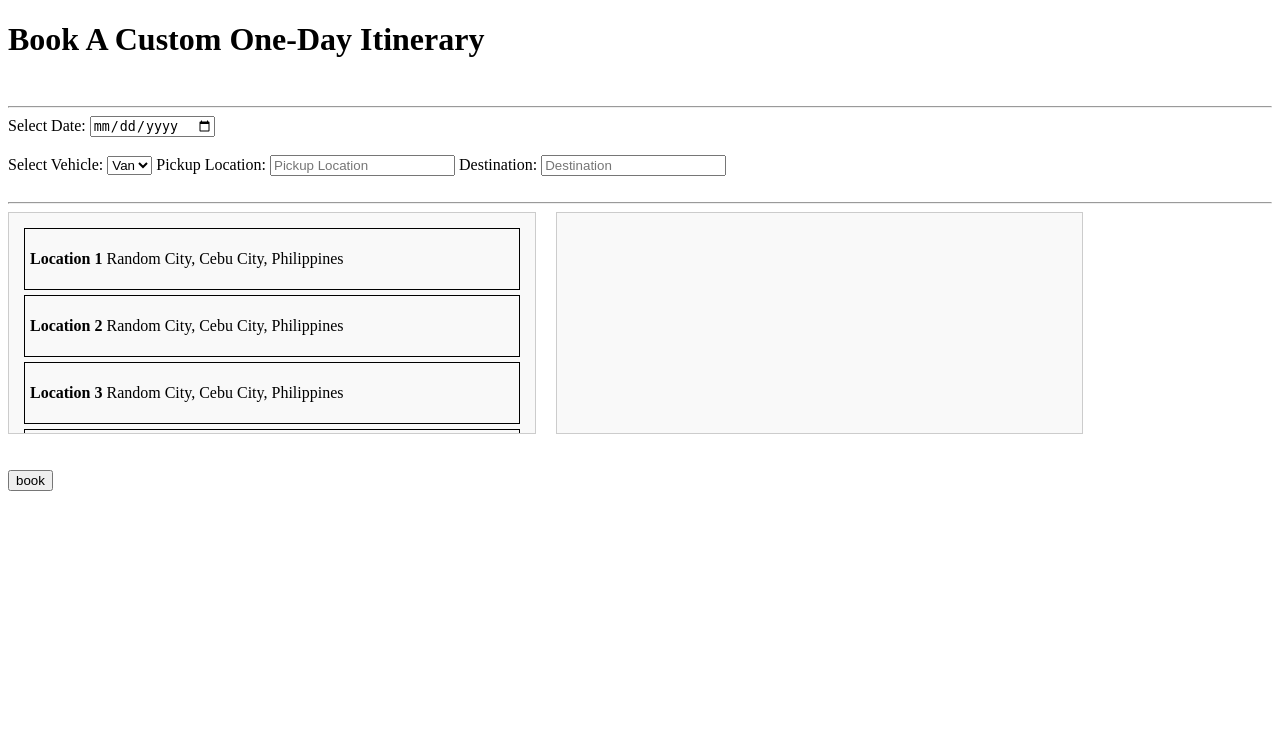
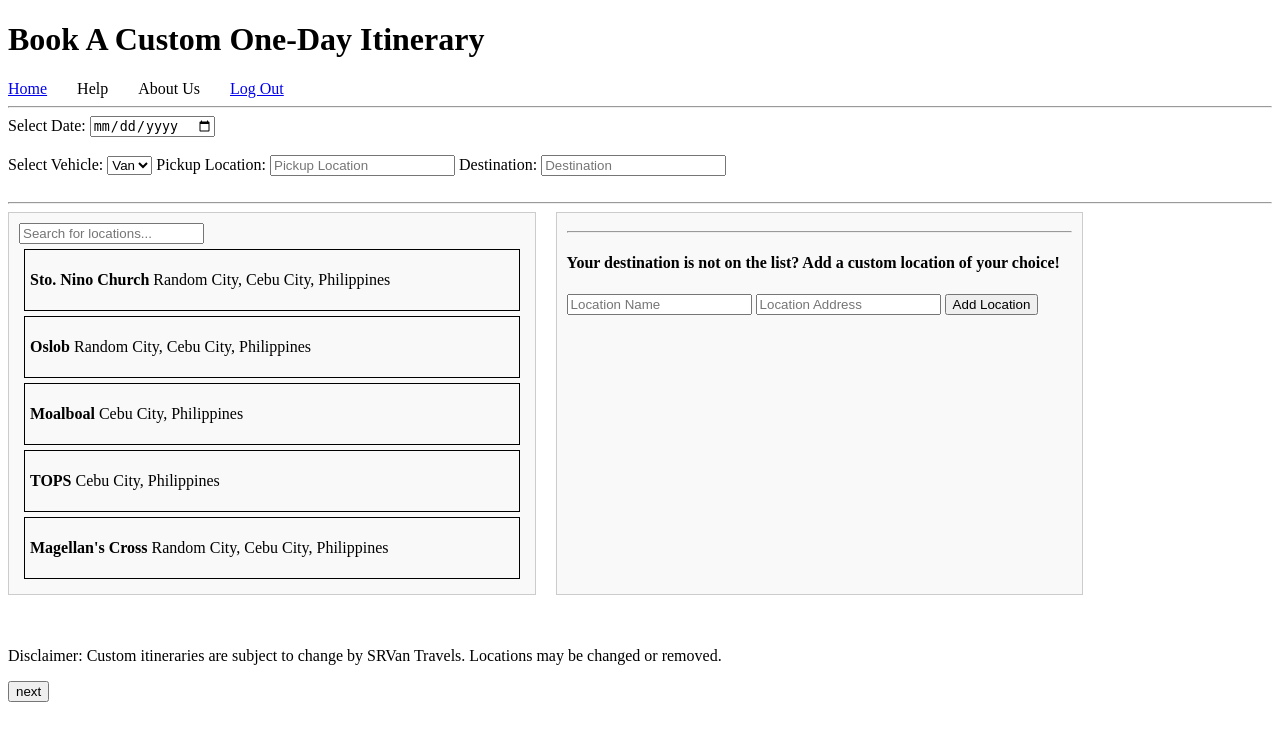
Before and after one commit to cl1ffhan8er/IM_II, a PHP site: page /custom-booking.php in a window 1280 px wide. Shown: the top 741 px of the page. Run offline with PHP 8.4, Linux system fonts and the light colour scheme.

Commit message:
Created booking forms, missing database insertion pa

```diff
--- a/Web/user/booking-styles.css
+++ b/Web/user/css/booking-styles.css
@@ -5,11 +5,23 @@
     max-width: 500px;
     margin: 5px;
     padding: 5px;
+    overflow: hidden;
+}
+
+ul {
+    list-style-type: none;
+    margin: 0;
+    padding: 0;
+}
+
+.nav {
+    float: left;
+    margin-right: 30px;
 }
 
 .location-selector, .selected-locations {
     width: 40%;
-    max-height: 200px;
+    max-height: 700px;
     overflow-y: auto;
     background: #f9f9f9;
     border: 1px solid #ccc;
@@ -20,3 +32,8 @@
     display: flex;
     gap: 20px;
 }
+
+.bookingp2 {
+    display: flex;
+    float: left;
+}
--- a/Web/user/custom-booking.php
+++ b/Web/user/custom-booking.php
@@ -14,14 +14,20 @@
 <head>
     <meta charset="UTF-8">
     <meta name="viewport" content="width=device-width, initial-scale=1.0">
-    <link rel = "stylesheet" href = "booking-styles.css">
+    <link rel = "stylesheet" href = "css/booking-styles.css">
     <title>CUSTOM BOOKING</title>
 </head>
 <body>
     <h1>Book A Custom One-Day Itinerary</h1>
+    <ul>
+            <li class = "nav"><a href = "index.php">Home</a></li>
+            <li class = "nav">Help</li>
+            <li class = "nav">About Us</li>
+            <li class = "nav"><a href="login/logout.php" class = "nav">Log Out</a></li>
+    </ul>
     <br><hr>
     <div>
-        <form action="customform.php" method="post">
+        <form id = "bookingform" action="customform-p1.php" method="post">
             <label for="date">Select Date:</label>
             <input type="date" id="date" name="date" required>
             <br><br>
@@ -38,34 +44,43 @@
             <hr>
             <div class = "locations">
                 <div class = "location-selector">
-                    <div class = "location" data-name = "Location 1" data-address = "Address 1"
-                    onclick = "addLocation('Location 1', 'Address 1')">
-                        <p><b>Location 1</b> Random City, Cebu City, Philippines</p>
+                    <input type="text" id="searchLocation" onkeyup="findLocation()" placeholder="Search for locations...">
+                    <div class = "location" data-name = "Sto. Nino Church" data-address = "Address 1"
+                    onclick = "addLocation('Sto. Nino Church', 'Address 1')">
+                        <p><b>Sto. Nino Church</b> Random City, Cebu City, Philippines</p>
                     </div>
-                    <div class = "location" data-name = "Location 2" data-address = "Address 2"
-                    onclick = "addLocation('Location 2', 'Address 2')">
-                        <p><b>Location 2</b> Random City, Cebu City, Philippines</p>
+                    <div class = "location" data-name = "Oslob" data-address = "Address 2"
+                    onclick = "addLocation('Oslob', 'Address 2')">
+                        <p><b>Oslob</b> Random City, Cebu City, Philippines</p>
                     </div>
-                    <div class = "location" data-name = "Location 3" data-address = "Address 3"
-                    onclick = "addLocation('Location 3', 'Address 3')">
-                        <p><b>Location 3</b> Random City, Cebu City, Philippines</p>
+                    <div class = "location" data-name = "Moalboal" data-address = "Address 3"
+                    onclick = "addLocation('Moalboal', 'Address 3')">
+                        <p><b>Moalboal</b> Cebu City, Philippines</p>
                     </div>
-                    <div class = "location" data-name = "Location 4" data-address = "Address 4"
-                    onclick = "addLocation('Location 4', 'Address 4')">
-                        <p><b>Location 4</b> Random City, Cebu City, Philippines</p>
+                    <div class = "location" data-name = "TOPS" data-address = "Address 4"
+                    onclick = "addLocation('TOPS', 'Address 4')">
+                        <p><b>TOPS</b> Cebu City, Philippines</p>
                     </div>
-                    <div class = "location" data-name = "Location 5" data-address = "Address 5"
-                    onclick = "addLocation('Location 5', 'Address 5')">
-                        <p><b>Location 5</b> Random City, Cebu City, Philippines</p>
+                    <div class = "location" data-name = "Magellans Cross" data-address = "Address 5"
+                    onclick = "addLocation('Magellans Cross', 'Address 5')">
+                        <p><b>Magellan's Cross</b> Random City, Cebu City, Philippines</p>
                     </div>
                 </div>
                 <div class = "selected-locations">
                     <div id="selected-locations"></div>
                     <input type="hidden" name="selected-l" id="hidden-locations">
+                    <hr>
+                    <div class = "additional">
+                        <h4>Your destination is not on the list? Add a custom location of your choice!</h4>
+                        <input type="text" id="custom-name" placeholder="Location Name">
+                        <input type="text" id="custom-address" placeholder="Location Address">
+                        <button type="button" onclick="addCustomLocation()">Add Location</button>
+                    </div>
                 </div>
             </div>
             <br><br>
-            <input type="submit" value="book">
+            <p>Disclaimer: Custom itineraries are subject to change by SRVan Travels. Locations may be changed or removed.</p>
+            <input type="submit" value="next">
         </form>
     </div>
 
@@ -73,48 +88,146 @@
         const selectedLocations = [];
 
         function addLocation(name, address) {
-            const key = `${name}-${address}`;
-            const index = selectedLocations.findIndex(loc => loc.key === key);
+            const combined = { name, address };
+            const uniqueKey = name + " - " + address;
 
-            if (index > -1) {
-                // Unselect if already selected
+            // Prevent duplicates
+            if (!selectedLocations.some(loc => loc.name === name && loc.address === address)) {
+                selectedLocations.push(combined);
+                updateSelectedLocationsDisplay();
+            }
+        }
+
+        function addCustomLocation() {
+            const nameInput = document.getElementById("custom-name");
+            const addressInput = document.getElementById("custom-address");
+
+            const name = nameInput.value.trim();
+            const address = addressInput.value.trim();
+
+            if (!name || !address) {
+                alert("Please fill out both fields.");
+                return;
+            }
+
+            addLocation(name, address);
+
+            // Clear inputs
+            nameInput.value = "";
+            addressInput.value = "";
+        }
+
+        function updateSelectedLocationsDisplay() {
+            const container = document.getElementById("selected-locations");
+            const hiddenInput = document.getElementById("hidden-locations");
+
+            container.innerHTML = "";
+
+            selectedLocations.forEach(loc => {
+                const locationDiv = document.createElement("div");
+                locationDiv.className = "location";
+                locationDiv.dataset.name = loc.name;
+                locationDiv.dataset.address = loc.address;
+
+                const p = document.createElement("p");
+                p.innerHTML = `
+                    <b>${loc.name}</b> ${loc.address}, Philippines
+                    <button type="button" onclick="removeLocation('${loc.name}', '${loc.address}')">x</button>
+                `;
+
+                locationDiv.appendChild(p);
+                container.appendChild(locationDiv);
+            });
+
+            // Update hidden input for form submission
+                hiddenInput.value = JSON.stringify(selectedLocations);
+            }
+
+        function removeLocation(name, address) {
+            const index = selectedLocations.findIndex(loc => loc.name === name && loc.address === address);
+            if (index !== -1) {
                 selectedLocations.splice(index, 1);
-                document.querySelectorAll('.location').forEach(loc => {
-                    if (loc.getAttribute('data-name') === name && loc.getAttribute('data-address') === address) {
-                        loc.classList.remove('selected');
-                    }
-                });
-            } else {
-                // Add to selected list
-                selectedLocations.push({ key, name, address });
-                document.querySelectorAll('.location').forEach(loc => {
-                    if (loc.getAttribute('data-name') === name && loc.getAttribute('data-address') === address) {
-                        loc.classList.add('selected');
+                updateSelectedLocationsDisplay();
+            }
+        }
+
+        function findLocation() {
+                const query = document.getElementById("searchLocation").value.toLowerCase();
+                const locations = document.querySelectorAll(".location-selector .location");
+
+                locations.forEach(loc => {
+                    const name = loc.dataset.name.toLowerCase();
+                    const address = loc.dataset.address.toLowerCase();
+
+                    if (name.includes(query) || address.includes(query)) {
+                        loc.style.display = "block";
+                    } else {
+                        loc.style.display = "none";
                     }
                 });
             }
 
-            updateSelectedLocations();
+        window.addEventListener("DOMContentLoaded", () => {
+            const saved = localStorage.getItem("selectedLocations");
+            if (saved) {
+                const parsed = JSON.parse(saved);
+                parsed.forEach(loc => selectedLocations.push(loc));
+                updateSelectedLocationsDisplay();
+            }
+        });
+
+        function addLocation(name, address) {
+            const existing = selectedLocations.find(loc => loc.name === name && loc.address === address);
+            if (!existing) {
+                selectedLocations.push({ name, address });
+                updateSelectedLocationsDisplay();
+                saveSelectedLocations();
+            }
         }
 
-        function updateSelectedLocations() {
-            const selectedDiv = document.getElementById("selected-locations");
+        function addCustomLocation() {
+            const name = document.getElementById("custom-name").value.trim();
+            const address = document.getElementById("custom-address").value.trim();
+            if (!name || !address) {
+                alert("Please fill out both fields.");
+                return;
+            }
+            addLocation(name, address);
+            document.getElementById("custom-name").value = "";
+            document.getElementById("custom-address").value = "";
+        }
+
+        function updateSelectedLocationsDisplay() {
+            const container = document.getElementById("selected-locations");
             const hiddenInput = document.getElementById("hidden-locations");
 
-            // Display the selections
-            selectedDiv.innerHTML = "";
+            container.innerHTML = "";
             selectedLocations.forEach(loc => {
                 const div = document.createElement("div");
-                div.classList = "location";
-                div.innerHTML = `
-                    <p><b>${loc.name}  </b>${loc.address}</p>
-                `;
-                selectedDiv.appendChild(div);
+                div.className = "location";
+                div.innerHTML = `<p><b>${loc.name}</b> ${loc.address}</p>`;
+                container.appendChild(div);
             });
 
-            // Store in hidden input as JSON
             hiddenInput.value = JSON.stringify(selectedLocations);
         }
+
+        document.getElementById("bookingform").addEventListener("submit", function () {
+            localStorage.setItem("selectedLocations", JSON.stringify(selectedLocations));
+        });
+
+        window.addEventListener("beforeunload", function (e) {
+            if (!document.getElementById("bookingform").dataset.submitting) {
+                localStorage.removeItem("selectedLocations");
+            }
+        });
+
+        document.getElementById("bookingform").addEventListener("submit", function () {
+            this.dataset.submitting = "true";
+            localStorage.setItem("selectedLocations", JSON.stringify(selectedLocations));
+        });
+
+
     </script>
 
 </body>
--- a/Web/user/index.php
+++ b/Web/user/index.php
@@ -15,7 +15,7 @@
     <head>
         <meta charset="UTF-8">
         <meta name="viewport" content="width=device-width, initial-scale=1.0">
-        <link rel = "stylesheet" href="index-styles.css">
+        <link rel = "stylesheet" href="css/index-styles.css">
         <title>SR Van Travels</title>
     </head>
     <body>
```
Also changed, not shown: Web/user/custom-booking-p2.php (added, +99 -0 lines), Web/user/customform-p1.php (added, +11 -0 lines), Web/user/customform-p2.php (added, +14 -0 lines), Web/user/login/loginform.php (+7 -7 lines), Web/user/payment.php (added, +25 -0 lines), Web/user/css/index-styles.css (renamed from Web/user/index-styles.css).
